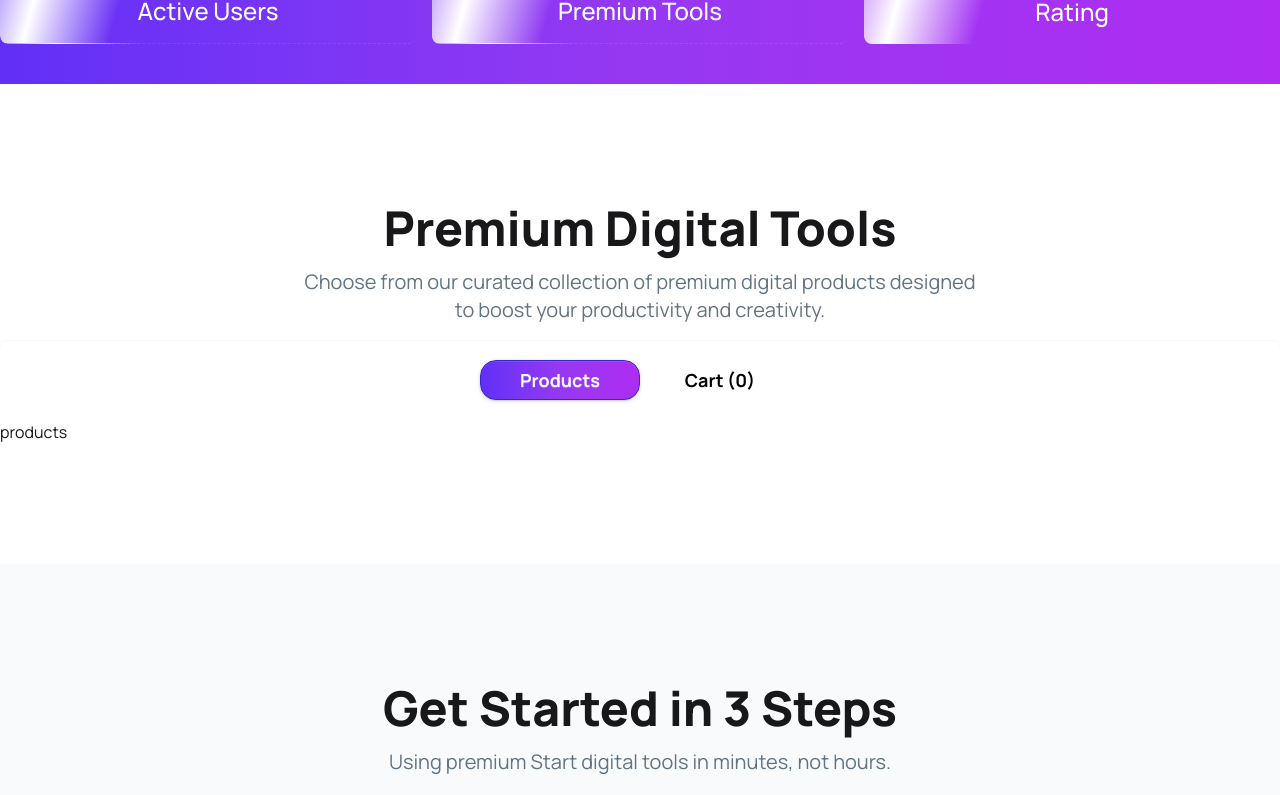
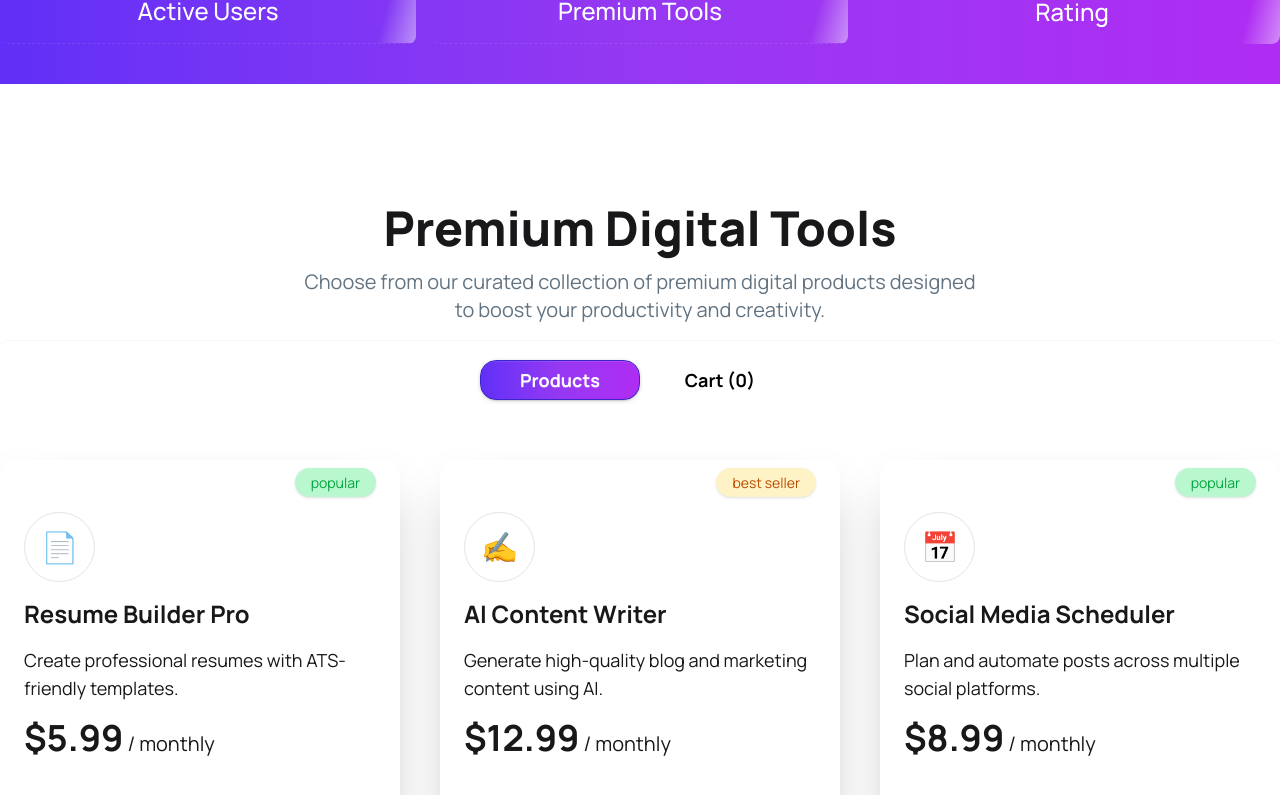
Before and after one commit to ANIK365PRO/digiTools_Platform_B13_A6, a React (Vite) app: page / in a window 1280 px wide. Shown: the part 935-1730 px from the top of the page. Built offline with nearby package versions, Linux system fonts and the light colour scheme.

Commit message:
added fetch products in App component and show  productsCard data in Products component

```diff
--- /dev/null
+++ b/src/Components/TabSection/Procudts/Products.jsx
@@ -0,0 +1,17 @@
+import React from 'react';
+import ProductsCard from './ProductsCard/ProductsCard';
+
+const Products = ({productsData}) => {
+    // console.log(productsData, 'productsData')
+    return (
+        <div className=' mt-10 grid md:grid-cols-3 gap-10'>
+
+        {
+            productsData.map(product => <ProductsCard key={product.id} product={product}></ProductsCard>)
+        }
+
+        </div>
+    );
+};
+
+export default Products;
--- /dev/null
+++ b/src/Components/TabSection/Procudts/ProductsCard/ProductsCard.jsx
@@ -0,0 +1,43 @@
+import React from 'react';
+
+const ProductsCard = ({product}) => {
+    return (
+        <div className={`card w-full shadow-2xl rounded-2xl py-5`}>
+            <div className="card-body">
+
+                        <p className="flex justify-end items-center ">
+
+                            <span className={`absolute top-2  py-1 px-4 rounded-2xl shadow ${product.tag === 'best seller' && 'bg-[#fef3c6FF] text-[#bb4d00]'} ${product.tag === 'new' && 'bg-purple-200 text-purple-800'} ${product.tag === 'popular' && 'bg-green-200 text-green-600'}`}>{product.tag}</span>
+
+                            </p>
+                        <div className="space-y-4">
+                            <div className='p-4 rounded-full border border-zinc-200 inline-block justify-center items-center'>
+                               <span className='text-3xl'> {product.icon}</span>
+                            </div>
+                            <h5 className=" text-2xl font-bold">{product.name}</h5>
+                            <p className='mt-2 text-lg'>{product.description}</p>
+                            <h4 className='mt-4 text-xl'><span className=" text-4xl font-bold">${product.price}</span> / {product.period}</h4>
+                        </div>
+
+                        <ul className="mt-6 flex flex-col gap-2 text-xs">
+
+
+                            {
+                                product.features.map((feature, index )=><li key={index}>
+                                    <svg xmlns="http://www.w3.org/2000/svg" className="size-4 me-2 inline-block text-success" fill="none" viewBox="0 0 24 24" stroke="currentColor"><path strokeLinecap="round" strokeLinejoin="round" strokeWidth="2" d="M5 13l4 4L19 7" /></svg>
+                                     <span className='text-lg'>{feature}</span>
+                                </li>
+
+                                )
+                            }
+
+                        </ul>
+                        <div className="mt-6">
+                        <button className={`btn btn-primary bg-linear-to-r from-[#612ff7] via-[#9638F2] vai-[#831EF9] to-[#AF2CF3] text-white btn-block font-bold rounded-2xl`}>Buy Now</button>
+                        </div>
+            </div>
+        </div>
+    );
+};
+
+export default ProductsCard;
--- a/src/Components/TabSection/ProductsCard/ProductsCard.jsx
+++ /dev/null
@@ -1,11 +0,0 @@
-import React from 'react';
-
-const ProductsCard = () => {
-    return (
-        <div>
-            products
-        </div>
-    );
-};
-
-export default ProductsCard;
--- a/src/Components/TabSection/TabSection.jsx
+++ b/src/Components/TabSection/TabSection.jsx
@@ -1,10 +1,11 @@
 import React, { use, useState } from 'react';
-import ProductsCard from './ProductsCard/ProductsCard';
+import Products from './Procudts/Products';
 import CartContainer from './CartContainer/CartContainer';
+
 
 const TabSection = ({productsPromise}) => {
     const productsData = use(productsPromise)
-    console.log(productsData)
+    // console.log(productsData)
 
     const [activeTab, setActiveTab] = useState('Products')
     const handleActiveTab = (tab) => {
@@ -42,7 +43,7 @@ const TabSection = ({productsPromise}) => {
 
                     {
                         activeTab === "Products" ?
-                        <ProductsCard></ProductsCard> :
+                        <Products productsData={productsData}></Products>:
                         <CartContainer></CartContainer>
                     }
 
```
